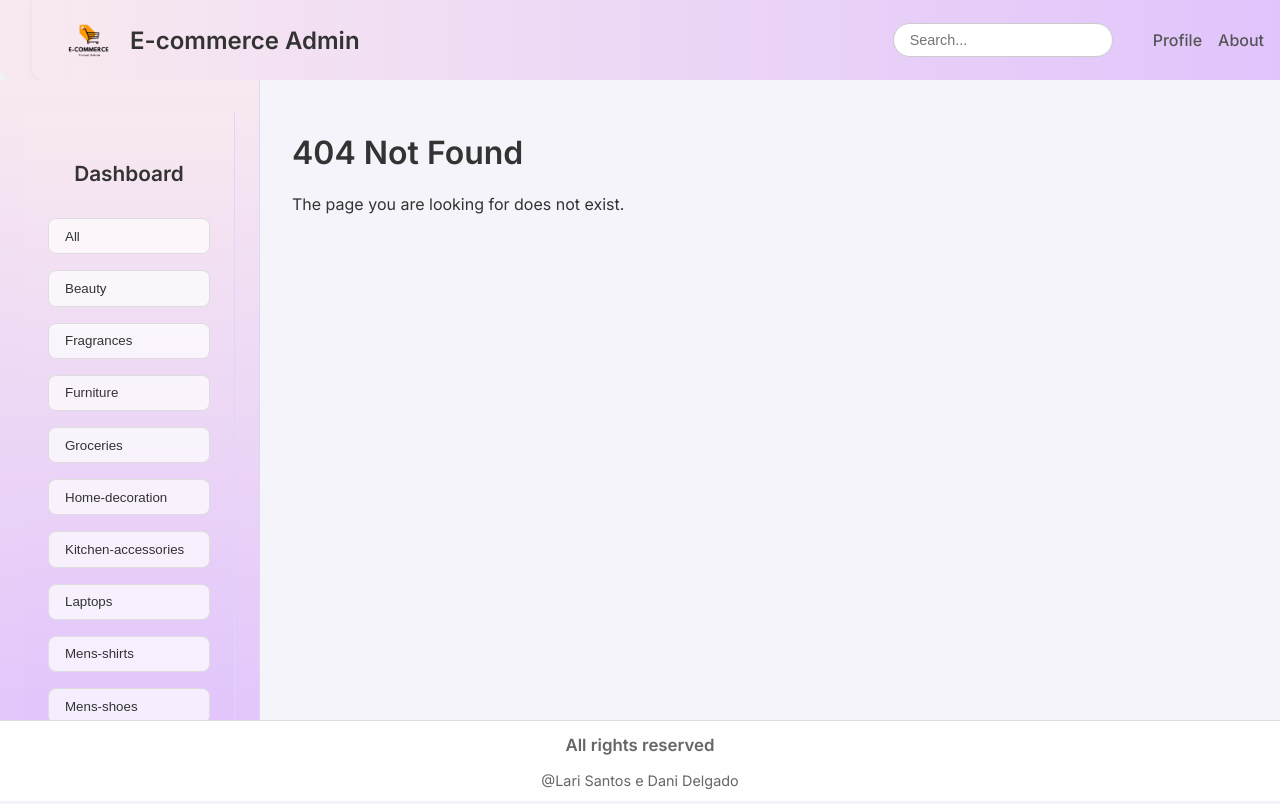
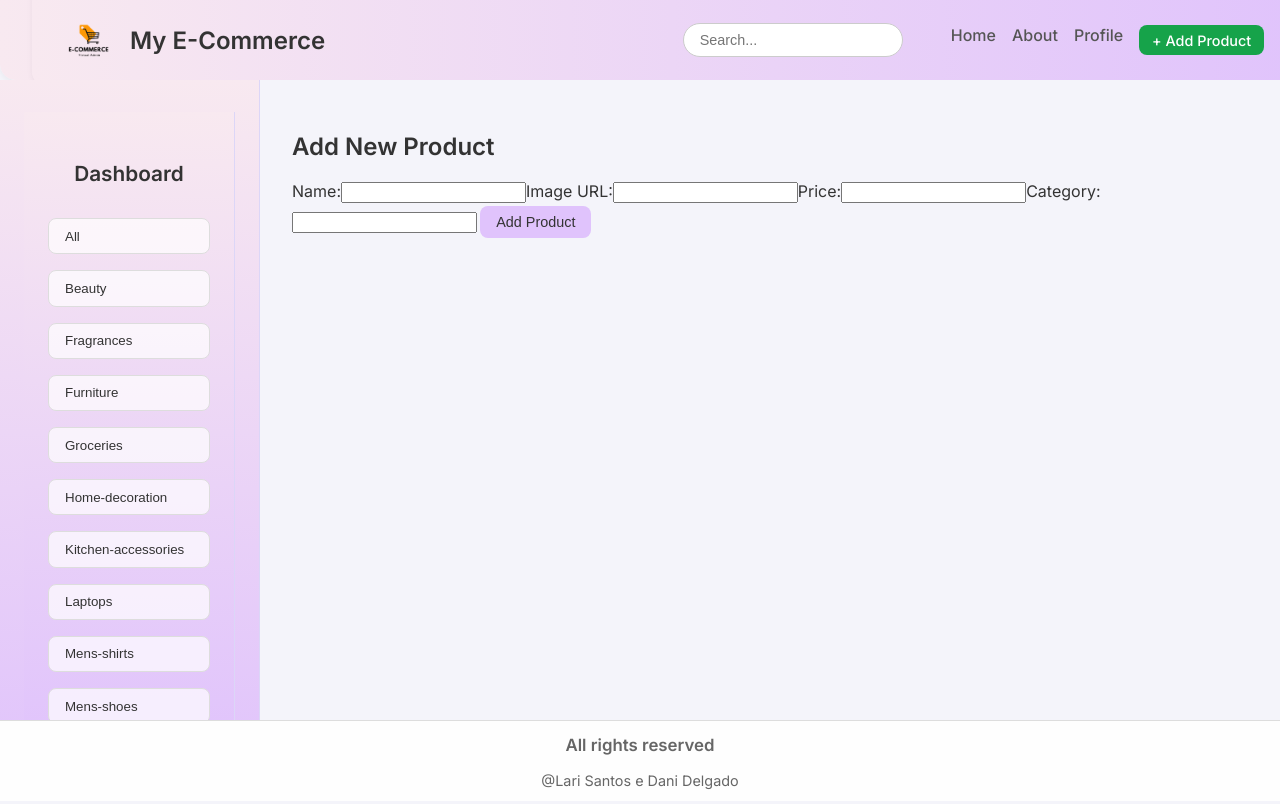
Before and after one commit to mariadanieladlg/mini-project-e-commerce, a React (Vite) app: page /create in a window 1280 px wide. Shown: the top 804 px of the page. Built offline with nearby package versions, Linux system fonts and the light colour scheme.

Commit message:
Create Item Form & Update Item Form

```diff
--- a/src/App.css
+++ b/src/App.css
@@ -95,7 +95,7 @@ body {
 .navbar-right {
   display: flex;
   align-items: center;
-  gap: 1.5rem;
+  gap: 2rem;
 }
 
 .navbar-title {
@@ -129,18 +129,24 @@ body {
   font-weight: 500;
 }
 
-.button {
+/* Shared buttons */
+.button,
+.create-btn {
+  background-color: #16a34a;
   color: white;
-  background-color: #e1caf6;
-  padding: 0.2rem 0.7rem;
-  border-radius: 6px;
+  padding: 0.4rem 0.8rem;
+  border-radius: 8px;
   text-decoration: none;
+  font-weight: 500;
+  transition: background-color 0.3s ease;
+  font-size: 0.9rem;
+  border: none;
   display: inline-block;
-  transition: background-color 0.3s ease-in-out;
 }
 
-.button:hover {
-  background-color: #16a34a;
+.button:hover,
+.create-btn:hover {
+  background-color: #12833a;
 }
 
 /* PRODUCT LIST */
@@ -190,7 +196,7 @@ body {
   color: #4caf50;
 }
 
-/*Product Details*/
+/* Product Details */
 .quantity-controls {
   margin: 1.5rem 0;
 }
--- a/src/App.jsx
+++ b/src/App.jsx
@@ -1,23 +1,26 @@
 import { useState } from "react";
+import initialProducts from "./assets/products.json";
 import { Routes, Route } from "react-router-dom";
 
 import "./App.css";
 import Navbar from "./componentes/Navbar";
 import Sidebar from "./componentes/Sidebar";
 import ProductList from "./componentes/ProductList";
+
 import ProductDetails from "./Pages/ProductDetails";
 import NotFound from "./Pages/NotFound";
-
-
-
+import CreateProductForm from "./Pages/CreateProductForm";
 import Footer from "./componentes/Footer";
-
 import About from "./Pages/About";
 import Profile from "./Pages/ProfilePage";
 
-
 function App() {
   const [selectedCategory, setSelectedCategory] = useState(null);
+  const [products, setProducts] = useState(initialProducts);
+
+  const addProduct = (newProduct) => {
+    setProducts((prev) => [...prev, newProduct]);
+  };
 
   return (
     <div className="grid-container">
@@ -28,13 +31,31 @@ function App() {
         <Sidebar setSelectedCategory={setSelectedCategory} />
       </div>
 
-       <div className="product-list">
+      <div className="product-list">
         <Routes>
-          <Route path="/" element={<ProductList selectedCategory={selectedCategory} />}
+          <Route
+            path="/"
+            element={
+              <ProductList
+                selectedCategory={selectedCategory}
+                products={products}
+              />
+            }
           />
-          <Route path="/product/:id" element={<ProductDetails />} />
+
+          <Route
+            path="/product/:id"
+            element={
+              <ProductDetails products={products} setProducts={setProducts} />
+            }
+          />
+
           <Route path="/profile" element={<Profile />} />
           <Route path="/about" element={<About />} />
+          <Route
+            path="/create"
+            element={<CreateProductForm addProduct={addProduct} />}
+          />
           <Route path="*" element={<NotFound />} />
         </Routes>
       </div>
--- /dev/null
+++ b/src/Pages/CreateProductForm.jsx
@@ -0,0 +1,89 @@
+import { useState } from "react";
+import { useNavigate } from "react-router-dom";
+
+function CreateProductForm({ addProduct }) {
+  const [formData, setFormData] = useState({
+    name: "",
+    image: "",
+    price: "",
+    category: "",
+  });
+
+  const navigate = useNavigate();
+
+  const handleChange = (e) => {
+    const { name, value } = e.target;
+    setFormData((prev) => ({ ...prev, [name]: value }));
+  };
+
+  const handleSubmit = (e) => {
+    e.preventDefault();
+
+    const newProduct = {
+      ...formData,
+      id: Date.now().toString(), // ID único
+      price: parseFloat(formData.price),
+    };
+
+    addProduct(newProduct);
+    navigate("/"); // Redirige a la home después de agregar
+  };
+
+  return (
+    <div className="form-container">
+      <h2>Add New Product</h2>
+      <form onSubmit={handleSubmit} className="product-form">
+        <label>
+          Name:
+          <input
+            type="text"
+            name="name"
+            required
+            value={formData.name}
+            onChange={handleChange}
+          />
+        </label>
+
+        <label>
+          Image URL:
+          <input
+            type="text"
+            name="image"
+            required
+            value={formData.image}
+            onChange={handleChange}
+          />
+        </label>
+
+        <label>
+          Price:
+          <input
+            type="number"
+            name="price"
+            required
+            step="0.01"
+            value={formData.price}
+            onChange={handleChange}
+          />
+        </label>
+
+        <label>
+          Category:
+          <input
+            type="text"
+            name="category"
+            required
+            value={formData.category}
+            onChange={handleChange}
+          />
+        </label>
+
+        <button type="submit" className="profile-btn">
+          Add Product
+        </button>
+      </form>
+    </div>
+  );
+}
+
+export default CreateProductForm;
--- a/src/Pages/ProductDetails.jsx
+++ b/src/Pages/ProductDetails.jsx
@@ -1,14 +1,31 @@
 import { useParams, useNavigate } from "react-router-dom";
-import productList from "../assets/products.json";
 import { useState } from "react";
 import { Link } from "react-router-dom";
 
-export default function ProductDetails() {
+export default function ProductDetails({ products, setProducts }) {
   const { id } = useParams();
   const navigate = useNavigate();
 
-  const product = productList.find((p) => p.id === Number(id));
+  const productIndex = products.findIndex((p) => p.id === Number(id));
+  const product = products[productIndex];
+
   const [quantity, setQuantity] = useState(1);
+
+  // Estado para modo edición
+  const [isEditing, setIsEditing] = useState(false);
+  const [editedProduct, setEditedProduct] = useState(product);
+
+  const handleChange = (e) => {
+    const { name, value } = e.target;
+    setEditedProduct((prev) => ({ ...prev, [name]: value }));
+  };
+
+  const handleSave = () => {
+    const updatedProducts = [...products];
+    updatedProducts[productIndex] = editedProduct;
+    setProducts(updatedProducts);
+    setIsEditing(false);
+  };
 
   const handleIncrease = () => {
     setQuantity((prev) => prev + 1);
@@ -22,7 +39,8 @@ export default function ProductDetails() {
         "Would you like to remove the product?"
       );
       if (confirmDelete) {
-        alert("Product Removed!");
+        const updated = products.filter((p) => p.id !== Number(id));
+        setProducts(updated);
         navigate("/");
       }
     }
@@ -34,20 +52,55 @@ export default function ProductDetails() {
 
   return (
     <div className="product-details">
-      <h2>{product.title}</h2>
-      <img src={product.thumbnail} alt={product.title} />
+      <h2>{editedProduct.title}</h2>
+      <img src={editedProduct.thumbnail} alt={editedProduct.title} />
+
+      {isEditing ? (
+        <>
+          <label>
+            Title:
+            <input
+              name="title"
+              value={editedProduct.title}
+              onChange={handleChange}
+            />
+          </label>
+          <label>
+            Description:
+            <textarea
+              name="description"
+              value={editedProduct.description}
+              onChange={handleChange}
+            />
+          </label>
+          <label>
+            Availability:
+            <input
+              name="availabilityStatus"
+              value={editedProduct.availabilityStatus}
+              onChange={handleChange}
+            />
+          </label>
+          <button onClick={handleSave} className="profile-btn">
+            Save Changes
+          </button>
+        </>
+      ) : (
+        <>
           <p>
-        <strong>Category:</strong> {product.category}
+            <strong>Category:</strong> {editedProduct.category}
           </p>
           <p>
-        <strong>Description:</strong> {product.description}
+            <strong>Description:</strong> {editedProduct.description}
           </p>
           <p>
-        <strong>Delivery Time:</strong> {product.shippingInformation}
+            <strong>Delivery Time:</strong> {editedProduct.shippingInformation}
           </p>
           <p>
-        <strong>Availability:</strong> {product.availabilityStatus}
+            <strong>Availability:</strong> {editedProduct.availabilityStatus}
           </p>
+        </>
+      )}
 
       <div className="quantity-controls">
         <p>
@@ -56,6 +109,7 @@ export default function ProductDetails() {
         <div className="quantity-buttons">
           <button onClick={handleIncrease}>Add</button>
           <button onClick={handleDecrease}>Delete</button>
+          <button onClick={() => setIsEditing(true)}>Edit</button>
         </div>
       </div>
 
--- a/src/componentes/Navbar.jsx
+++ b/src/componentes/Navbar.jsx
@@ -1,6 +1,4 @@
-import {Link} from 'react-router-dom'
-
-
+import { Link } from "react-router-dom";
 import navLogo from "/public/navLogo.png";
 
 const Navbar = () => {
@@ -8,18 +6,35 @@ const Navbar = () => {
     <header className="navbar">
       <div className="navbar-left">
         <img src={navLogo} alt="Logo" className="logoNav" />
-    <h1 className="navbar-title">E-commerce Admin</h1>
+        <h1 className="navbar-title">My E-Commerce</h1>
       </div>
 
       <div className="navbar-right">
         <input type="text" placeholder="Search..." className="search-input" />
         <ul className="navbar-links">
-      <li><Link className="link" to="/profile">Profile</Link></li>
-      <li><Link className="link" to="/about">About</Link></li>
+          <li>
+            <Link className="link" to="/">
+              Home
+            </Link>
+          </li>
+          <li>
+            <Link className="link" to="/about">
+              About
+            </Link>
+          </li>
+          <li>
+            <Link className="link" to="/profile">
+              Profile
+            </Link>
+          </li>
+          <li>
+            <Link to="/create" className="create-btn">
+              + Add Product
+            </Link>
+          </li>
         </ul>
       </div>
     </header>
-
   );
 };
 
--- a/src/componentes/ProductList.jsx
+++ b/src/componentes/ProductList.jsx
@@ -1,7 +1,6 @@
-import products from "../assets/products.json";
 import ProductCard from "./ProductCard";
 
-export default function ProductList({ selectedCategory }) {
+export default function ProductList({ selectedCategory, products }) {
   const filteredProducts = selectedCategory
     ? products.filter((item) => item.category === selectedCategory)
     : products;
```
Lines whose indentation alone changed are shown as unchanged.
